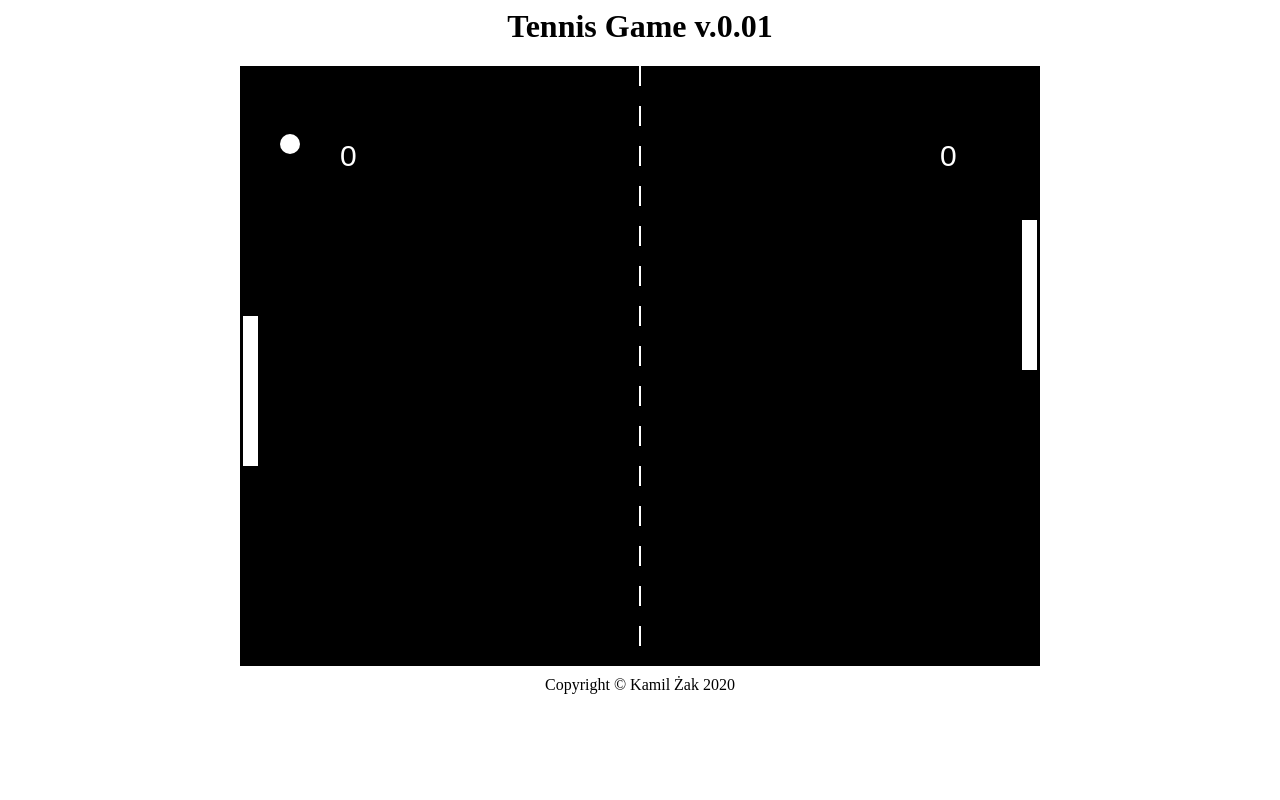
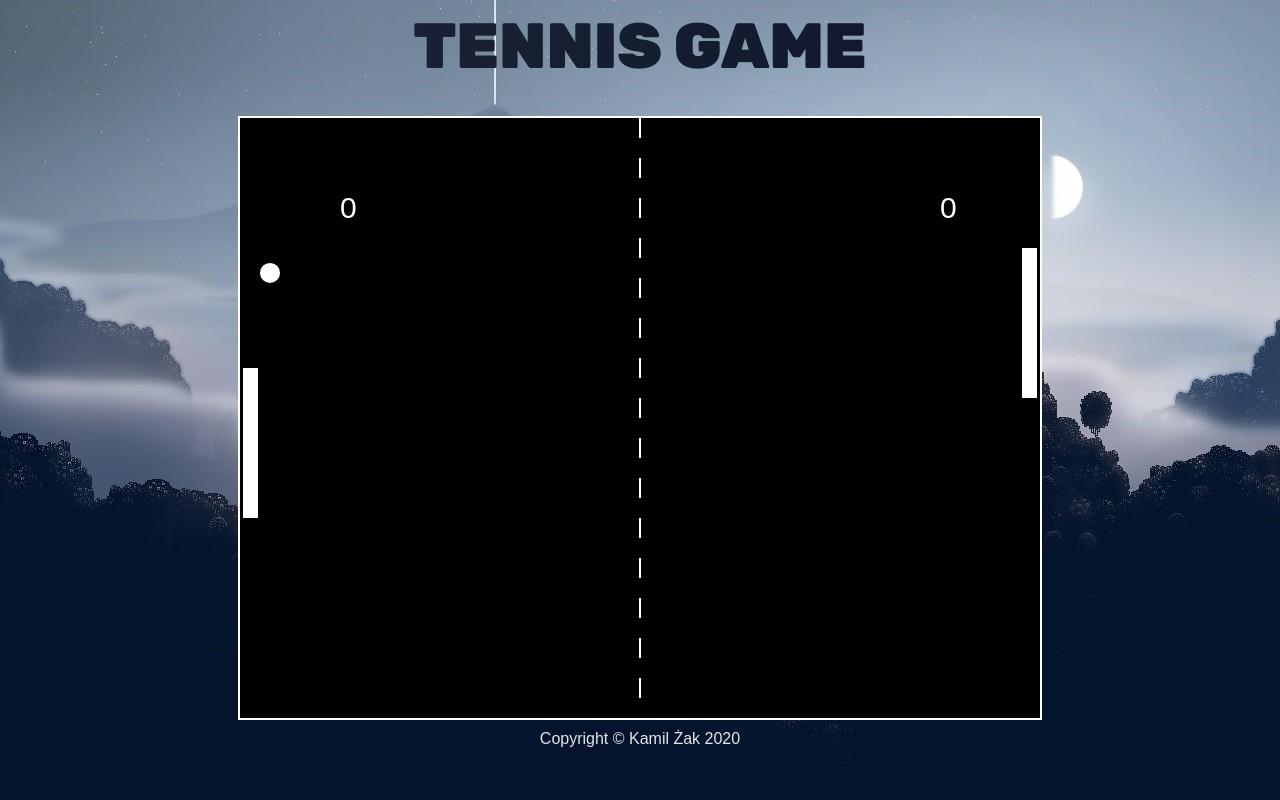
Before and after one commit to kamzak/TennisGame, a plain HTML site: page index.html in a window 1280 px wide. Drawn offline with Linux system fonts and the light colour scheme; a web font is replaced by a local one.

Commit message:
Poprawki

```diff
--- a/index.html
+++ b/index.html
@@ -4,7 +4,7 @@
     <link href="style.css" rel="stylesheet" type="text/css">
 </head>
 <body>
-    <center><h1>Tennis Game v.0.01</h1></center>
+    <center><h1>Tennis Game</h1></center>
     <center><canvas id="gameCanvas" width="800" height="600"></canvas></center>
     <script>
         var canvas;
@@ -93,7 +93,7 @@
 
             ballX += ballSpeedX;
             ballY += ballSpeedY;
-            if(ballX >= canvas.width) {
+            if(ballX >= canvas.width-10) {
                 if(ballY > paddle2Y && ballY < paddle2Y + PADDLE_HEIGHT) {
                     ballSpeedX = -ballSpeedX;
 
@@ -105,7 +105,7 @@
                     ballReset();
                 }
             }
-            if(ballX <= 0) {
+            if(ballX <= 10) {
                 if(ballY > paddle1Y && ballY < paddle1Y + PADDLE_HEIGHT) {
                     ballSpeedX = -ballSpeedX;
 
@@ -117,7 +117,7 @@
                     ballReset();
                 }
             }
-            if(ballY >= canvas.height) {
+            if(ballY >= canvas.height-5) {
                 ballSpeedY = -ballSpeedY;
             }
             if(ballY <= 0) {
--- a/style.css
+++ b/style.css
@@ -1,3 +1,43 @@
+@import url('https://fonts.googleapis.com/css?family=Pirata+One|Rubik:900');
 footer {
     margin-top: 10px;
+    color: #E4E5E6;
 }
+
+body {
+    color: white;
+    font-family: Sans-Serif;
+	background-image: url("bg.jpg");
+}
+h1 {
+    text-transform: Uppercase;
+    margin-bottom: .5em;
+    font-family: 'Rubik', sans-serif;
+    font-size: 4rem;
+    color: #E4E5E6; }
+
+h1 {
+    position: relative;
+    background: linear-gradient(to right, #24243e, #141E30, #0f0c29);
+    -webkit-background-clip: text;
+    -webkit-text-fill-color: transparent; }
+
+h1:before,
+h1:after {
+    content: attr(data-text);
+    position: absolute;
+    top: 0;
+    left: 0; }
+
+h1:before {
+    z-index: -1;
+    text-shadow: -0.001em -0.001em 1px rgba(255,255,255,.15)}
+
+h1:after {
+    z-index: -2;
+    text-shadow: 10px 10px 10px rgba(0,0,0,.5), 20px 20px 20px rgba(0,0,0,.4), 30px 30px 30px rgba(0,0,0,.1);
+    mix-blend-mode: multiply; }
+
+canvas {
+    border: 2px solid white;
+}
```
Also changed, not shown: bg.jpg (added).
